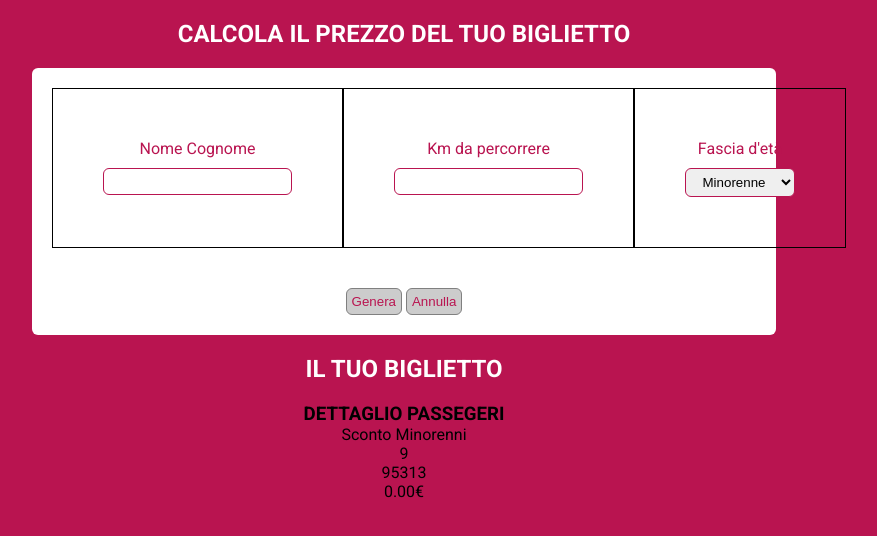
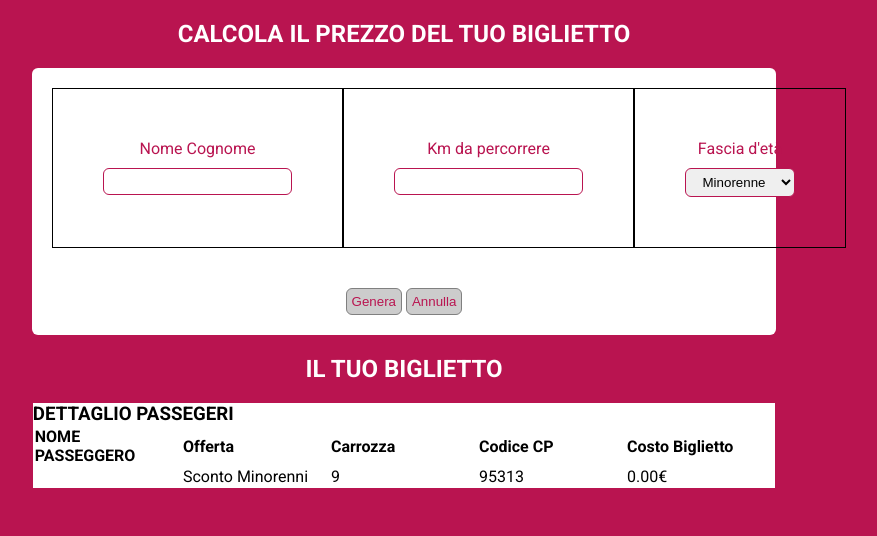
Before and after one commit to angelacaterina/js-biglietto-treno-form, a plain HTML site: page index.html in a window 1280 px wide. Both pictures are taken after a click on the button "Genera". Shown: the whole page, without its empty margins (236-1113 px from the left). Drawn offline with Linux system fonts and the light colour scheme.

Commit message:
impostazione layout
impaginazione base layout, alcune difficolta con la tabella

```diff
--- a/assets/css/style.css
+++ b/assets/css/style.css
@@ -72,3 +72,17 @@ input, select{
 }
 
 /* selection#biglietto */
+#biglietto{
+  width: 58%;
+  margin: auto;
+}
+
+th, td {
+  width: calc(100% / 5);
+  text-align: left;
+  margin: 15px;
+}
+
+#passenger_name_title, #passenger_name{
+  width: 200px;
+}
--- a/assets/js/ticket.js
+++ b/assets/js/ticket.js
@@ -56,9 +56,29 @@ btnGenera.addEventListener('click',function(){
   elCodice.innerHTML = codiceCp;
   elTicket.innerHTML = ticketPrice.toFixed(2) + "€";
 
+
+  document.getElementById('card').style.backgroundColor = "white";
+
   var passengerDetail = document.getElementById('passenger');
   passengerDetail.innerHTML = "DETTAGLIO PASSEGERI";
+
+  var passengerName = document.getElementById('passenger_name_title');
+  passengerName.innerHTML= "NOME PASSEGGERO";
+  var offertaTitle = document.getElementById('offerta_title');
+  offertaTitle.innerHTML= "Offerta";
+  var carrozzaTitle = document.getElementById('carrozza_title');
+  carrozzaTitle.innerHTML= "Carrozza";
+  var codiceCpTitle = document.getElementById('codice_cp_title');
+  codiceCpTitle.innerHTML= "Codice CP";
+  var ticketTitle = document.getElementById('ticket_price_title');
+  ticketTitle.innerHTML= "Costo Biglietto";
+
+
+
+
 });
+
+
 
 btnAnnulla.addEventListener('click',
 function(){
--- a/index.html
+++ b/index.html
@@ -46,15 +46,34 @@
     </section>
     <!-- /#calcolo_biglietto -->
 
-    <section id="biglietto" class="text_center">
-      <h2>Il tuo biglietto</h2>
-      <h3 id="passenger"></h3>
+    <section id="biglietto">
+      <h2 class="text_center">Il tuo biglietto</h2>
+      <div id="card">
+        <h3 id="passenger"></h3>
+        <table>
+          <tr>
+            <th id="passenger_name_title"></th>
+            <th id="offerta_title"></th>
+            <th id="carrozza_title"></th>
+            <th id="codice_cp_title"></th>
+            <th id="ticket_price_title"></th>
+          </tr>
+          <tr>
+            <td id="passenger_name"></td>
+            <td id="sconto"></td>
+            <td id="carrozza"></td>
+            <td id="codice_cp"></td>
+            <td id="ticket_price"></td>
+          </tr>
+        </table>
+      </div>
 
-      <div id="passenger_name"></div>
-      <div id="sconto"></div>
-      <div id="carrozza"></div>
-      <div id="codice_cp"></div>
-      <div id="ticket_price"></div>
+
+      <div ></div>
+      <div ></div>
+      <div ></div>
+      <div ></div>
+      <div ></div>
     </section>
     <!-- /#biglietto -->
 
```
